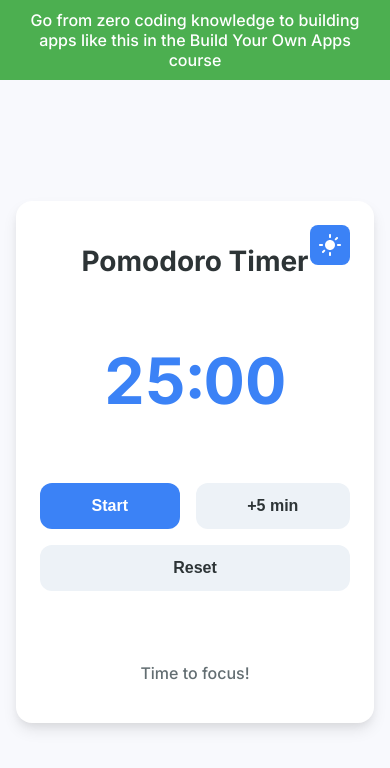
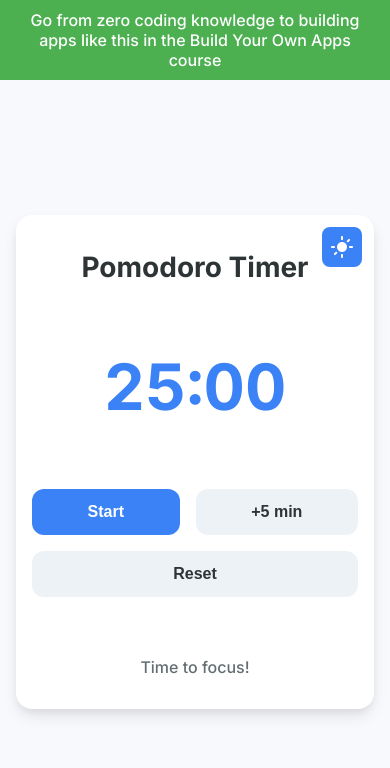
Before and after one commit to Nateliason/BYOA-Pomodoro, a plain HTML site: page index.html in a window 390 px wide. Drawn offline with Linux system fonts and the light colour scheme.

Commit message:
more responsive

```diff
--- a/styles.css
+++ b/styles.css
@@ -139,7 +139,7 @@ h1 {
 }
 
 .status {
-  margin-top: 1.5rem;
+  margin-top: 0.75rem;
 }
 
 #status-text {
@@ -150,8 +150,8 @@ h1 {
 
 .mode-icon {
     position: absolute;
-    top: 1.5rem;
-    right: 1.5rem;
+    top: 1rem;
+    right: 1rem;
     width: 32px;
     height: 32px;
     cursor: pointer;
@@ -280,7 +280,7 @@ h1 {
 @media (max-width: 480px) {
     .container {
         margin: 1rem;
-        padding: 1.5rem;
+        padding: 1rem;
         width: calc(100% - 2rem);
         min-width: 280px;
     }
@@ -302,4 +302,9 @@ h1 {
         width: calc(100% - 2rem);
         padding: 1.5rem;
     }
+
+    .mode-icon {
+        top: 0.75rem;
+        right: 0.75rem;
+    }
 }
```
